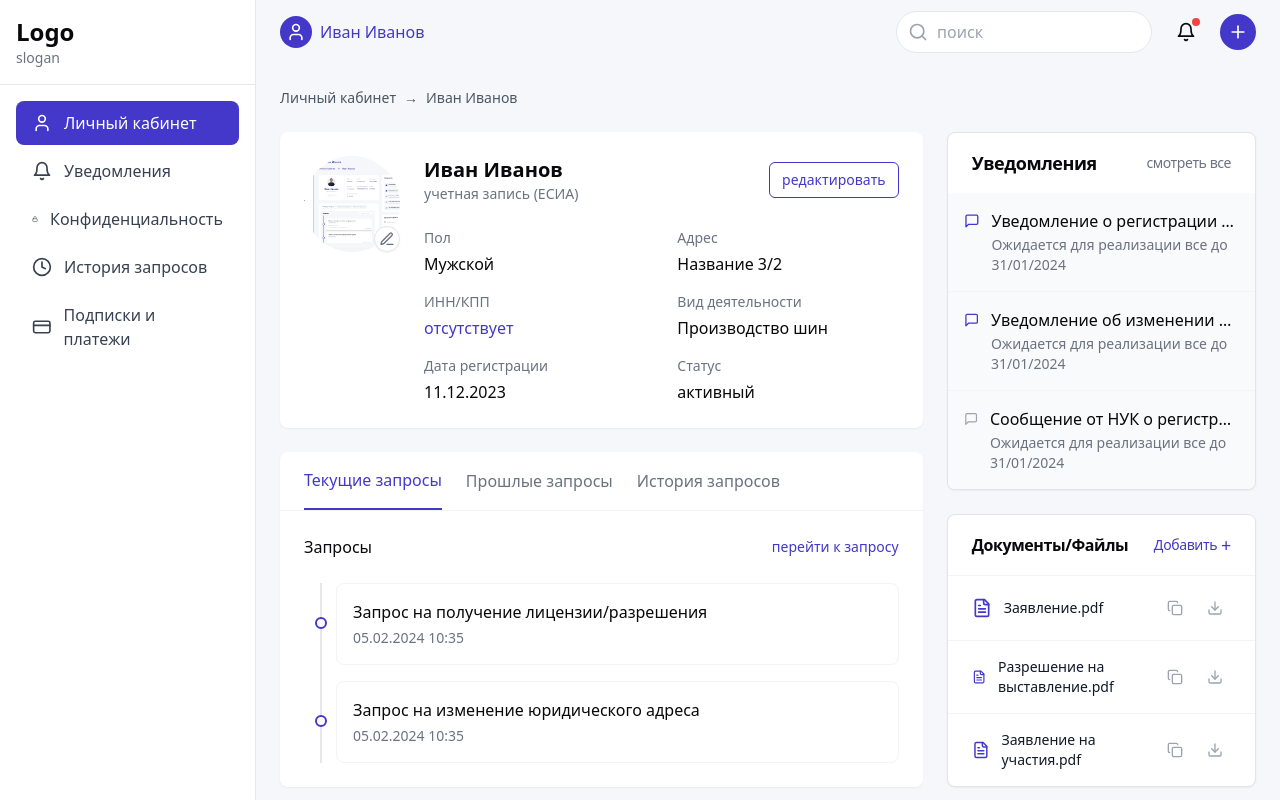
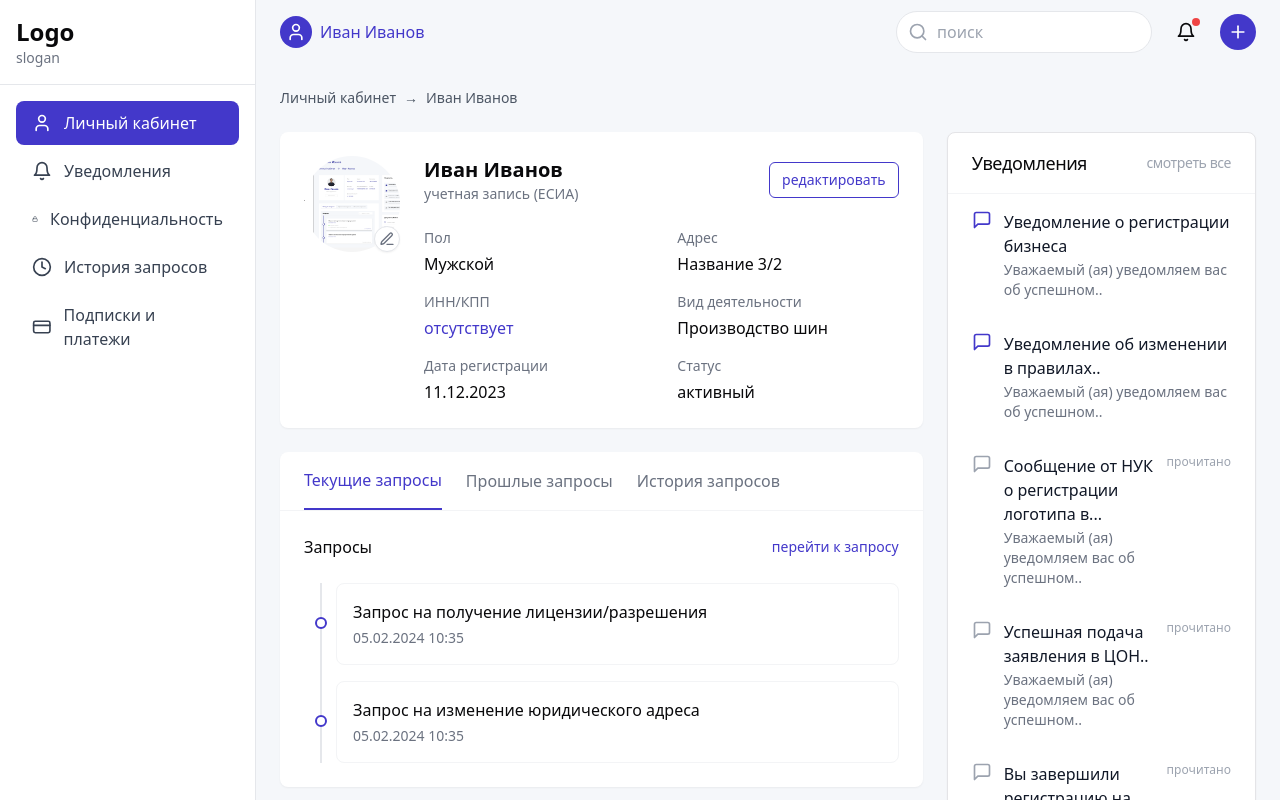
Before and after one commit to baltabekpro/qzan-01, a React (Vite) app: page / in a window 1280 px wide. Shown: the top 800 px of the page. Built offline with nearby package versions, Linux system fonts and the light colour scheme.

Commit message:
Improve user profile section
This commit improves the user profile section of the application.  The specific changes are not detailed here.

```diff
--- a/src/pages/Index.tsx
+++ b/src/pages/Index.tsx
@@ -8,18 +8,31 @@ export default function Index() {
   const notifications = [{
     id: 1,
     title: "Уведомление о регистрации бизнеса",
-    description: "Ожидается для реализации все до 31/01/2024",
+    description: "Уважаемый (ая) уведомляем вас об успешном..",
     isNew: true
   }, {
     id: 2,
     title: "Уведомление об изменении в правилах..",
-    description: "Ожидается для реализации все до 31/01/2024",
+    description: "Уважаемый (ая) уведомляем вас об успешном..",
     isNew: true
   }, {
     id: 3,
-    title: "Сообщение от НУК о регистрации потопа в..",
-    description: "Ожидается для реализации все до 31/01/2024",
-    isNew: false
+    title: "Сообщение от НУК о регистрации логотипа в...",
+    description: "Уважаемый (ая) уведомляем вас об успешном..",
+    isNew: false,
+    isRead: true
+  }, {
+    id: 4,
+    title: "Успешная подача заявления в ЦОН..",
+    description: "Уважаемый (ая) уведомляем вас об успешном..",
+    isNew: false,
+    isRead: true
+  }, {
+    id: 5,
+    title: "Вы завершили регистрацию на платформе..",
+    description: "Уважаемый (ая) уведомляем вас об успешном..",
+    isNew: false,
+    isRead: true
   }];
 
   const documents = [{
@@ -105,10 +118,10 @@ export default function Index() {
 
               <div className="space-y-6">
                 <Card className="overflow-hidden">
-                  <CardHeader className="px-6 py-4">
-                    <CardTitle className="text-lg font-semibold flex items-center justify-between">
+                  <CardHeader className="px-6 py-4 border-b border-gray-100">
+                    <CardTitle className="text-lg font-medium flex items-center justify-between">
                       Уведомления
-                      <span className="text-sm font-normal text-gray-500">смотреть все</span>
+                      <span className="text-sm font-normal text-gray-400">смотреть все</span>
                     </CardTitle>
                   </CardHeader>
                   <CardContent className="p-0">
@@ -116,19 +129,22 @@ export default function Index() {
                       {notifications.map(notification => (
                         <div
                           key={notification.id}
-                          className="flex items-start space-x-3 p-4 bg-gray-50 border-b border-gray-100 last:border-b-0"
+                          className="flex items-start space-x-3 px-6 py-4 hover:bg-gray-50 transition-colors"
                         >
                           <MessageSquare
-                            className={`w-5 h-5 mt-0.5 ${
+                            className={`w-5 h-5 shrink-0 ${
                               notification.isNew
                                 ? 'text-[#4338ca]'
                                 : 'text-gray-400'
                             }`}
                           />
-                          <div className="min-w-0">
-                            <p className="font-medium truncate">{notification.title}</p>
+                          <div className="min-w-0 flex-1">
+                            <p className="font-medium text-gray-900">{notification.title}</p>
                             <p className="text-sm text-gray-500 mt-0.5">{notification.description}</p>
                           </div>
+                          {notification.isRead && (
+                            <span className="text-xs text-gray-400 shrink-0">прочитано</span>
+                          )}
                         </div>
                       ))}
                     </div>
```
